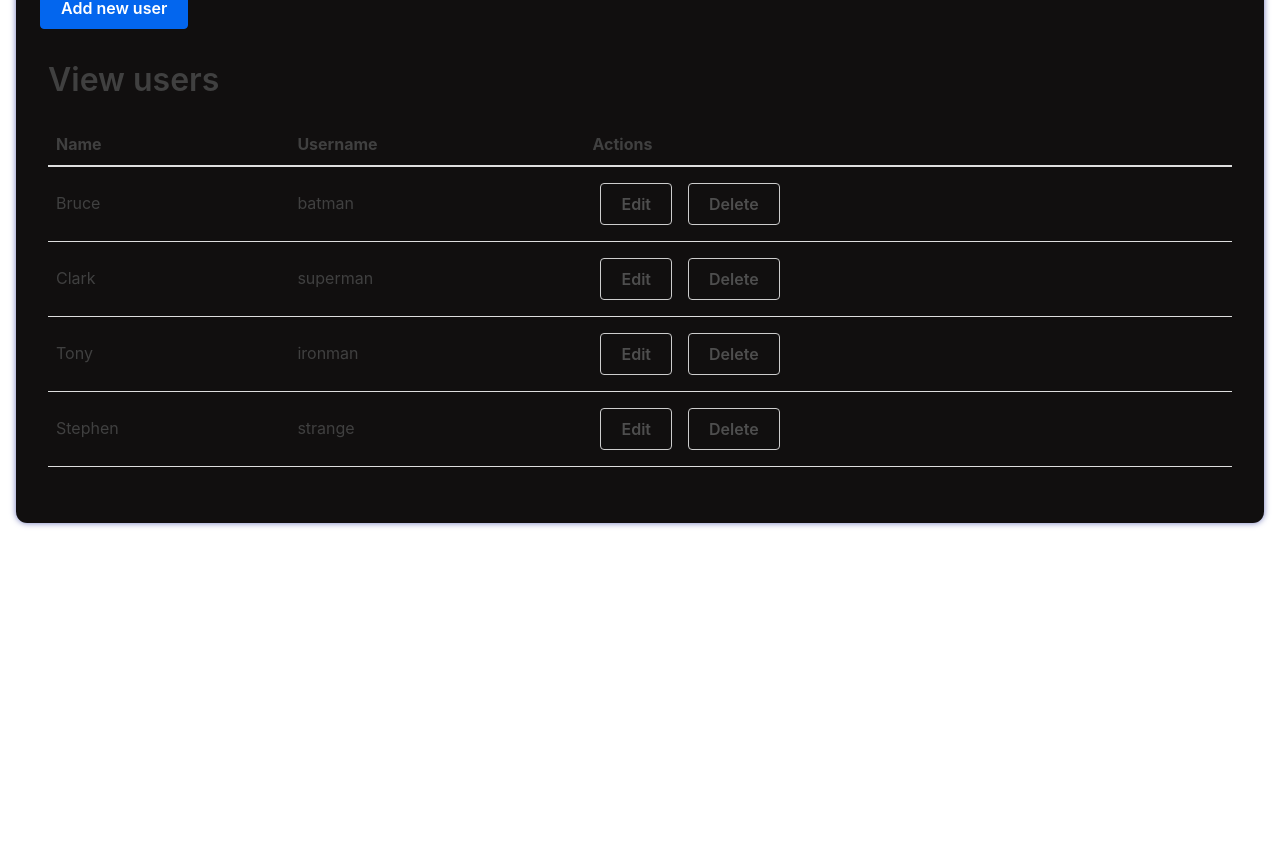
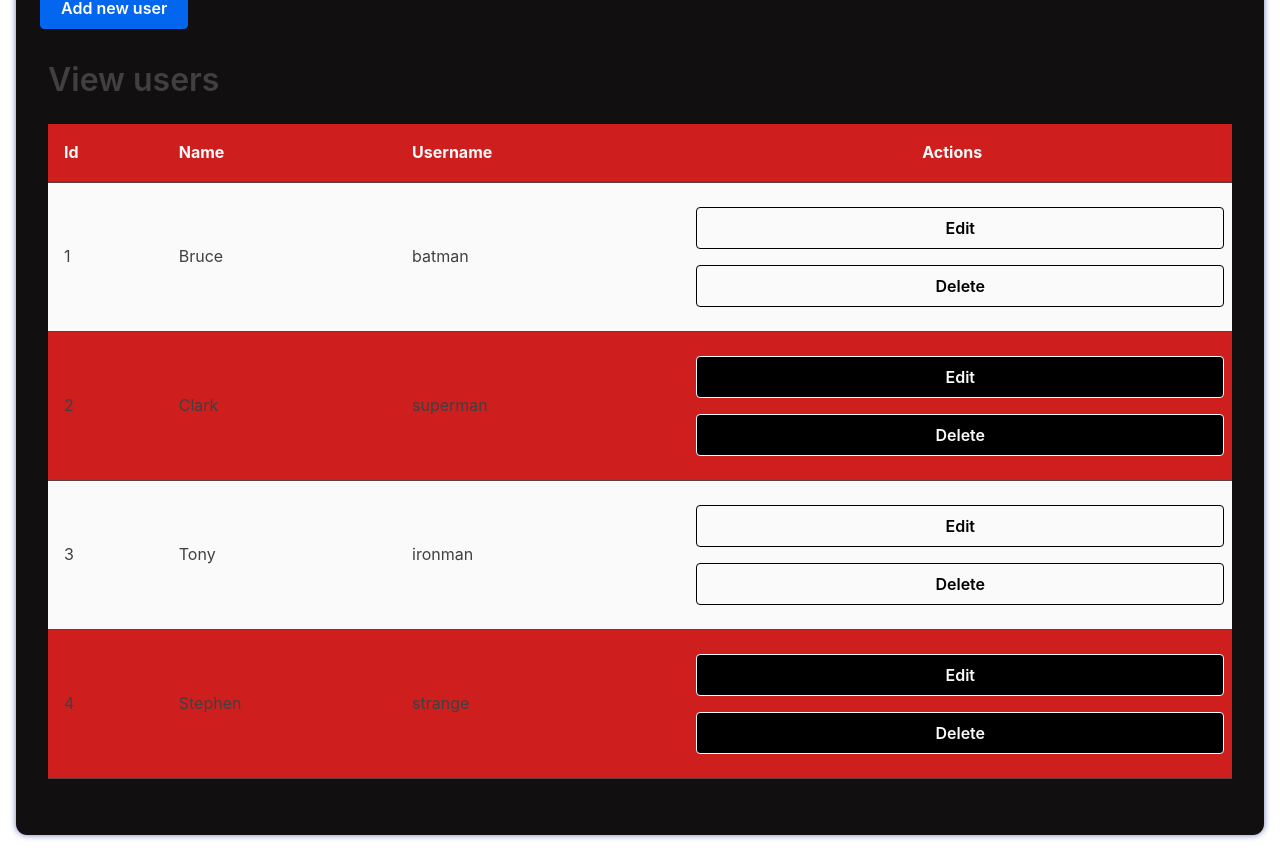
Before and after one commit to mjuncobranco/CRUD-React-APP, a React (Create React App) app in the folder react-hooks/: page / in a window 1280 px wide. Shown: the part 500-1351 px from the top of the page. Before the commit the page ends 1039 px from the top, so only its background shows below. Built offline with nearby package versions, Linux system fonts and the light colour scheme.

Commit message:
created, modified & added style to userTable component for users' view

```diff
--- a/react-hooks/src/components/tables/UserTable.js
+++ b/react-hooks/src/components/tables/UserTable.js
@@ -1,35 +1,54 @@
-// import './UserTable.css';
-import React from "react";
-
+import classes from "./UserTable.module.css";
+//VIEW: CONDITIONAL RENDERING, SHOWING BOTH EXISTING AND NEW USERS ON TABLE OR A "NO USERS" MESSAGE WHEN TABLE IS EMPTY
 const UserTable = (props) => {
   return (
-    <table>
+
+      <table className={classes["content-table"]}>
         <thead>
           <tr>
+            <th>Id</th>
             <th>Name</th>
             <th>Username</th>
-          <th>Actions</th>
+            <th className={classes.center}>Actions</th>
           </tr>
         </thead>
-      <tbody>
+        <tbody className={classes["striped-table"]}>
           {props.users.length > 0 ? (
             props.users.map((user) => (
               <tr key={user.id}>
+                <td>{user.id}</td>
                 <td>{user.name}</td>
                 <td>{user.username}</td>
                 <td>
-                <button className="button muted-button"onClick={()=>props.editRow(user)}>Edit</button>
-                <button className="button muted-button" onClick={()=>props.deleteUser(user.id)}>Delete</button>
+                  <button type="button"
+                    className={classes["table-button"]}
+                    onClick={() => props.editRow(user)}
+                  >
+                    Edit
+                  </button>
+
+                  <button
+                  type="button"
+                  className={classes["table-button"]}
+                    onClick={() => {
+                      {
+                        props.deleteUser(user.id);
+                      }
+                    }}
+                  >
+                    Delete
+                  </button>
                 </td>
               </tr>
             ))
           ) : (
             <tr>
-            <td colSpan={3}>No users</td>
+              <td colSpan={4}>No users available. Add one?</td>
             </tr>
           )}
         </tbody>
       </table>
+
   );
 };
 
--- /dev/null
+++ b/react-hooks/src/components/tables/UserTable.module.css
@@ -0,0 +1,70 @@
+.content-table  {
+  border-collapse: collapse;
+  border-spacing: 0;
+  width: 100%;
+  max-width: 100%;
+  margin: 0 0 1.5rem 0;
+  background-color: rgb(207, 30, 30);
+
+}
+
+thead th {
+  border-bottom: 2px solid #5d4141;
+  padding: 1rem;
+  color: #fafafa;
+}
+
+.center  {
+  text-align: center;
+}
+
+td {
+  border-bottom: 1px solid #5d4141;
+
+}
+
+th,
+td {
+  text-align: left;
+  padding: 1rem;
+
+}
+
+.striped-table tr:nth-child(even) {
+  background-color: rgb(207, 30, 30);
+}
+
+.striped-table tr:nth-child(odd) {
+  background-color: #fafafa;
+}
+
+.striped-table tr:nth-child(even) .table-button  {
+  color: #fafafa;
+  background: black;
+  border:1px solid #fafafa;
+  width: 100%;
+  cursor: pointer;
+}
+
+.striped-table tr:nth-child(odd) .table-button  {
+  background: #fafafa;
+  color: black;
+  border: 1px solid black;
+  width: 100%;
+  cursor: pointer;
+}
+
+.striped-table tr:nth-child(even) .table-button:hover,
+.striped-table tr:nth-child(even) .table-button:focus,
+.striped-table tr:nth-child(even) .table-button:active {
+  background: #fafafa;
+  color: black;
+  border: 1px solid black;
+}
+.striped-table tr:nth-child(odd) .table-button:hover,
+.striped-table tr:nth-child(odd) .table-button:focus,
+.striped-table tr:nth-child(odd) .table-button:active {
+  color: #fafafa;
+  background: black;
+  border:1px solid #fafafa;
+}
```
Lines whose indentation alone changed are shown as unchanged.
